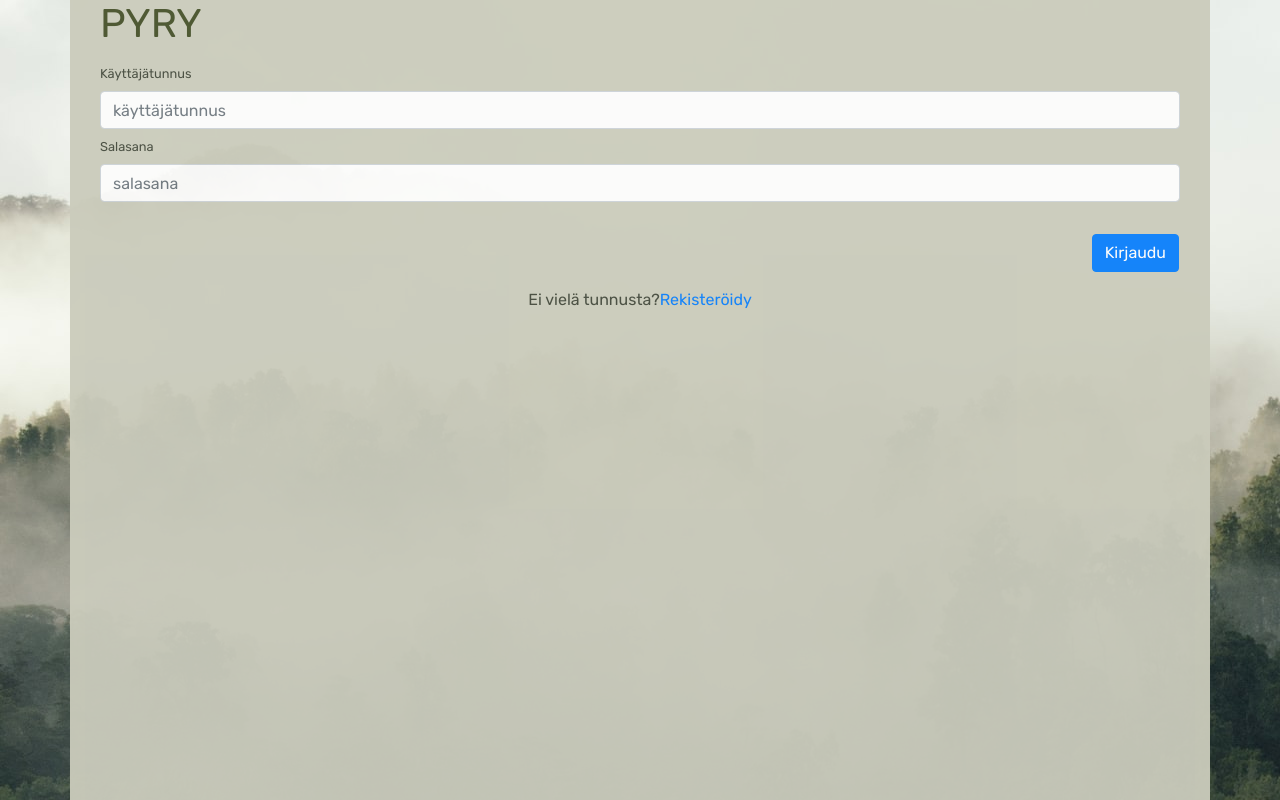
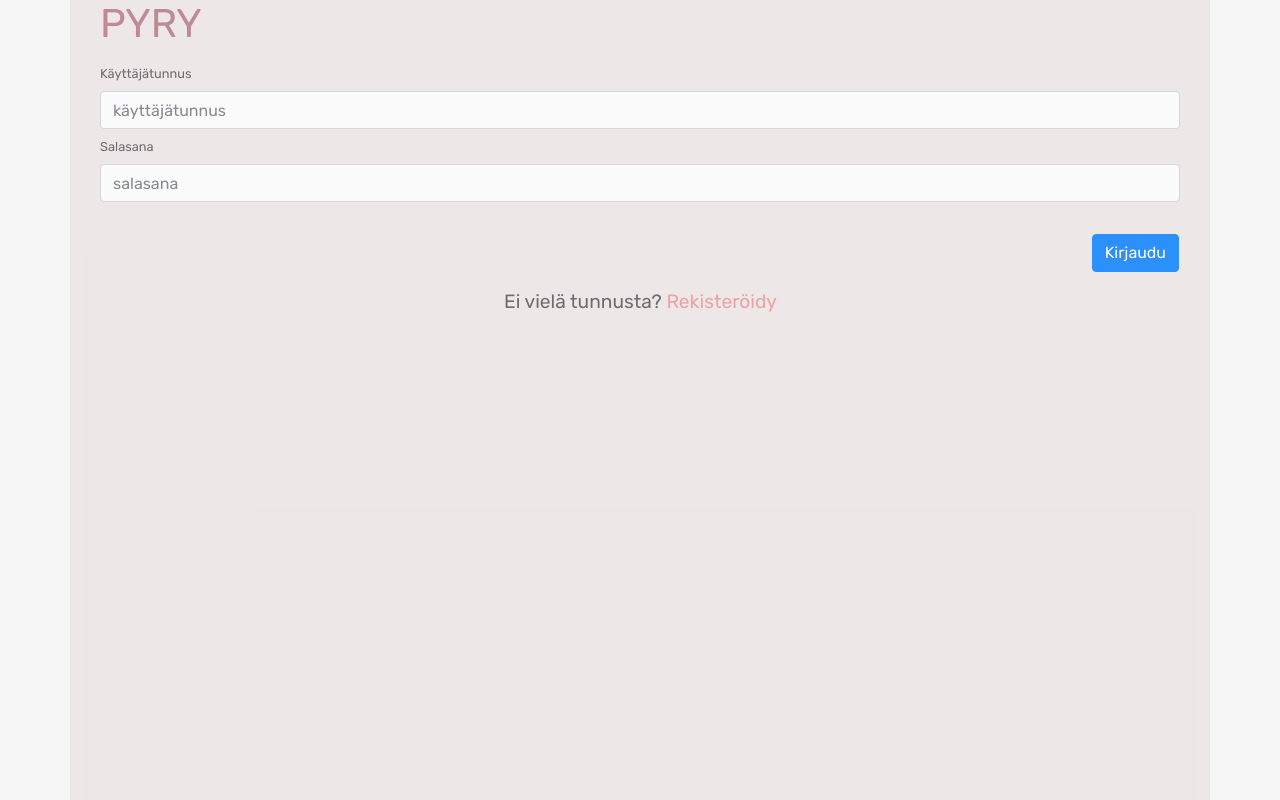
Before and after one commit to sintti/fso_project_app, a React (Create React App) app in the folder pyry/: page / in a window 1280 px wide. Built offline with nearby package versions, Linux system fonts and the light colour scheme; what @react-pdf/renderer would draw is missing.

Commit message:
styles, loading component, menu

```diff
--- a/pyry/public/index.css
+++ b/pyry/public/index.css
@@ -1,3 +1,3 @@
 body {
-  background-image: url("bg.jpg");
+  background-color: #f6f6f6;
 }
--- a/pyry/src/App.css
+++ b/pyry/src/App.css
@@ -1,24 +1,35 @@
 
 :root {
-  --mainText: #3e4437;
-  --mainDarkBlue: #404c24;
-  --mainBlue: #a2ac94;
-  --mainLight: #d4c9c1;
-  --mainWhite: #cbccbc;
+  --mainText: #525055;
+  --mainDarkRed: #b37581;
+  --mainRed: #eb9396;
+  --mainLight: #ffb4a2;
+  --mainWhite: #eee6e6;
 }
 
 h1 {
-  color: var(--mainDarkBlue);
+  color: var(--mainDarkRed);
 }
 
 .container {
   font-family: 'Rubik', sans-serif;
-  opacity: .95;
+  opacity: .9;
   background-color: var(--mainWhite);
   color: var(--mainText);
+  list-style: none;
   height: 100vh;
 }
 
 .menu-text {
   color: var(--mainText);
 }
+
+a {
+  color: var(--mainRed);
+  text-decoration: none;
+}
+
+a:hover {
+  text-decoration: none;
+  color: var(--mainDarkRed);
+}
--- a/pyry/src/App.js
+++ b/pyry/src/App.js
@@ -59,7 +59,7 @@ const App = () => {
     fetchClients()
   }, [user, dispatch])
 
-  // if (loading) {
+  // if (loading && !user) {
   //   return (
   //     <Loading />
   //   )
--- a/pyry/src/components/Info/index.js
+++ b/pyry/src/components/Info/index.js
@@ -1,12 +1,25 @@
+import React from 'react'
+import './info.css'
+
 const Info = () => {
   return (
     <div>
-      <p>
-      Pyry on pienyrittäjälle suunniteltu laskutuksen ja työaikaseurannan
-      apuväline. Se on suunniteltu helpottamaan kiireisen yrittäjän arkea.
-      Pyry automatisoi laskutusta ja muita tylsiä, mutta
-      pakollisia tehtäviä, joihin yrittäjän ei monestikaan tekisi mieli
-      kuluttaa kallista aikaansa eikä varsinkaan vapaa-aikaansa.
+      <h2>Mikä on Pyry?</h2>
+      <p className='info-text' >
+        Pyry on pienyrittäjälle suunniteltu laskutuksen ja työaikaseurannan
+        apuväline. Se on suunniteltu helpottamaan kiireisen yrittäjän arkea.
+        Pyry automatisoi laskutusta ja muita tylsiä, mutta
+        pakollisia tehtäviä, joihin yrittäjän ei monestikaan tekisi mieli
+        kuluttaa kallista aikaansa eikä varsinkaan vapaa-aikaansa.
+      </p>
+      <h3>Kuinka käytän sovellusta?</h3>
+      <p className='info-text' >
+        Syötä ensin omat tietosi asetukset -osion kautta. Sen jälkeen voit lisätä
+        asiakkaan tiedot ja alkaa tallettaa päivittäiset työajat sekä -kulut valitsemallesi asiakkaalle.
+      </p>
+      <p className='info-text' >
+        Pyry on toteutettu Helsingin Yliopiston Fullstack Open -kurssin henkilökohtaisena harjoitustyönä.
+        Tekijä Erkka Karjalainen: <a href="mailto:erkka.karjalainen@gmail.com">erkka.karjalainen@gmail.com</a>
       </p>
     </div>
   )
--- /dev/null
+++ b/pyry/src/components/Info/info.css
@@ -0,0 +1,12 @@
+h2, h3, h4 {
+  margin-bottom: 30px;
+  color: var(--mainDarkRed);
+  padding-left: 4px;
+}
+
+.info-text {
+  margin-bottom: 40px;
+  padding-left: 10px;
+  font-size: 1.1em;
+  line-height: 2.0;
+}
--- a/pyry/src/components/Loading/index.js
+++ b/pyry/src/components/Loading/index.js
@@ -3,10 +3,12 @@ import './loading.css'
 
 function Loading() {
   return (
-    <div className="progress-bar">
-      <span className="bar">
-      <span className="progress"></span>
-      </span>
+    <div className='loader'>
+      <div className="progress-bar">
+        <span className="bar">
+          <span className="progress"></span>
+        </span>
+      </div>
     </div>
   )
 }
--- a/pyry/src/components/Loading/loading.css
+++ b/pyry/src/components/Loading/loading.css
@@ -2,8 +2,8 @@
   --green: #798de9;
   --gray-light: #f4f7f8;
 
-  --bar-size: 10px;
-  --bar-radius: 60px;
+  --bar-size: 12px;
+  --bar-radius: 30px;
   --bar-bg: #b2cceb;
 
 }
@@ -56,7 +56,7 @@
 .progress-bar {
 	border-radius: var(--bar-radius);
 	overflow: hidden;
-  width: 15vw;
+  width: 50vw;
 }
 
 .progress-bar > span {
@@ -69,16 +69,28 @@
 
 .progress {
   animation: loader 3s ease infinite;
-  background: var(--green);
-  color: #fff;
+  background: var(--mainDarkRed);
   padding: var(--bar-size);
-  width: 0;
+	opacity: 0.9;
 }
 
 .progress-bar {
   left: 50%;
+	opacity: 0.9;
   max-width: 50%;
   position: absolute;
   top: 50%;
   transform: translate3d(-50%,-50%,0);
 }
+
+.loader {
+	position: absolute;
+	top: 50%;
+	left: 5%;
+	height: 150px;
+	width: 90vw;
+	background: var(--mainLight);
+	opacity: 0.9;
+	box-shadow: 10px 10px 8px #888888;
+	border-radius: 25px;
+}
--- a/pyry/src/components/Login/index.js
+++ b/pyry/src/components/Login/index.js
@@ -44,12 +44,12 @@ const Login = () => {
         <Form.Label className='small mt-2' htmlFor='password'>Salasana</Form.Label>
         <Form.Control {...password} id='password' placeholder='salasana' />
         <div className='row justify-content-end mt-3 px-3 pt-3' >
-          <Button type='submit'>Kirjaudu</Button>
+          <Button type='submit' >Kirjaudu</Button>
         </div>
         </Form.Group>
       </Form>
       <div className='mb-4 row justify-content-center' >
-        Ei vielä tunnusta? <Link to='/signup' href='#' >Rekisteröidy</Link>
+        <span>Ei vielä tunnusta? <Link to='/signup' href='#' > Rekisteröidy</Link></span>
       </div>
     </div>
   )
--- a/pyry/src/components/Menu/index.js
+++ b/pyry/src/components/Menu/index.js
@@ -1,7 +1,9 @@
 import React from 'react'
 import { Link } from 'react-router-dom'
-import { Nav, Navbar, NavDropdown } from 'react-bootstrap'
+import { Nav, Navbar } from 'react-bootstrap'
 import { useDispatch } from 'react-redux'
+import './menu.css'
+
 import { logoutUser } from '../../reducers/loginReducer'
 import FeatherIcon from 'feather-icons-react'
 
@@ -14,39 +16,35 @@ const Menu = () => {
   }
 
   return (
-    <Navbar collapseOnSelect expand='md'>
+    <div className='menu' >
+      <Navbar collapseOnSelect expand='md' >
       <Nav.Link to='/' href='#' as={Link}>
           <h1>Pyry</h1>
         </Nav.Link>
       <Navbar.Toggle aria-controls="responsive-navbar-nav" />
       <Navbar.Collapse id="responsive-navbar-nav">
         <Nav className='mr-auto'>
-          <NavDropdown title='Työaika' id='basic-nav-dropdown'>
           <Nav.Link className='menu-text' to='/hours' href='#' as={Link}>
-              Työaika ja kulut
+            <span><FeatherIcon icon='clock' /> Työaika</span>
           </Nav.Link>
-          </NavDropdown>
-          <NavDropdown title='Asiakkaat' id='basic-nav-dropdown'>
           <Nav.Link className='menu-text' to='/clients' href='#' as={Link}>
-              Asiakkaat
+            <span><FeatherIcon icon='user' /> Asiakkaat</span>
           </Nav.Link>
-          </NavDropdown>
-          <NavDropdown title='Laskut' id='basic-nav-dropdown'>
           <Nav.Link className='menu-text' to='/invoices' href='#' as={Link}>
-              Laskut
+            <span><FeatherIcon icon='dollar-sign' /> Laskut</span>
           </Nav.Link>
-          </NavDropdown>
-          <NavDropdown title='Asetukset' id='basic-nav-dropdown'>
           <Nav.Link to='/settings' href='#' as={Link}>
-              Käyttäjätiedot
+            <span><FeatherIcon icon='tool' /> Asetukset</span>
           </Nav.Link>
-          </NavDropdown>
+          <Nav.Link onClick={handleLogout} href='#'>
+            <span><FeatherIcon icon='log-out' /> Kirjaudu ulos </span>
+          </Nav.Link>
         </Nav>
-        <Nav.Link onClick={handleLogout} href='#'>
-            <FeatherIcon icon='log-out' />
-          </Nav.Link>
+
       </Navbar.Collapse>
+
     </Navbar>
+    </div>
   )
 }
 
--- /dev/null
+++ b/pyry/src/components/Menu/menu.css
@@ -0,0 +1,13 @@
+.menu {
+  border-bottom: 2px solid var(--mainText);
+  margin-bottom: 80px;
+  padding-top: 10px;
+  padding-bottom: 10px;
+}
+
+span {
+  font-size: 1.2em;
+  padding-left: 3px;
+  padding-right: 2px;
+  color: var(--mainText);
+}
--- a/pyry/src/components/Signup/index.js
+++ b/pyry/src/components/Signup/index.js
@@ -56,7 +56,7 @@ const Signup = () => {
         </Form.Group>
       </Form>
       <div className='mb-4 row justify-content-center' >
-        Onko sinulla jo tunnus?<Link to='/' href='#' >Kirjaudu</Link>
+        <span>Onko sinulla jo tunnus?<Link to='/' href='#' > Kirjaudu</Link></span>
       </div>
     </div>
   )
```
Lines whose indentation alone changed are shown as unchanged.
